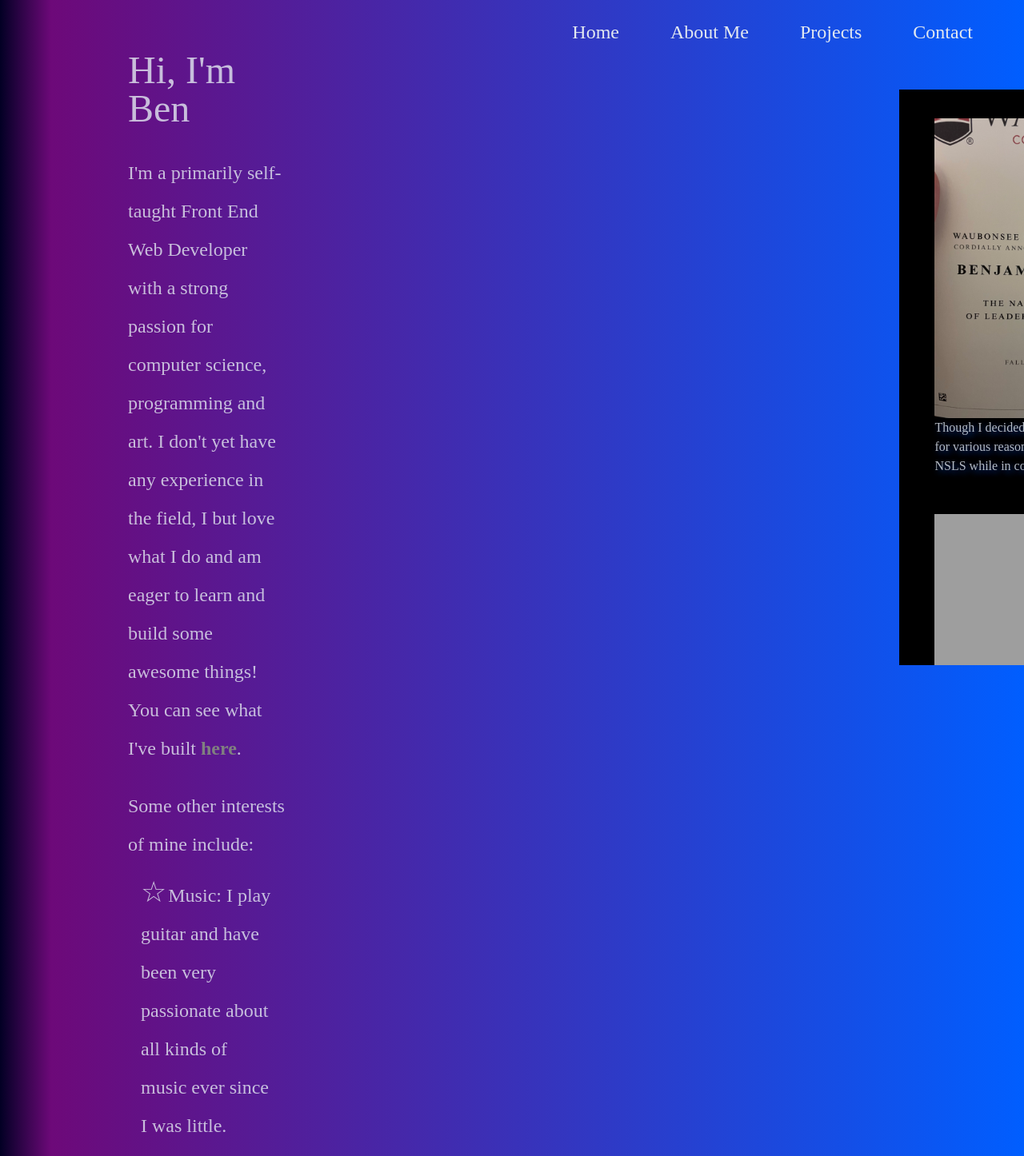
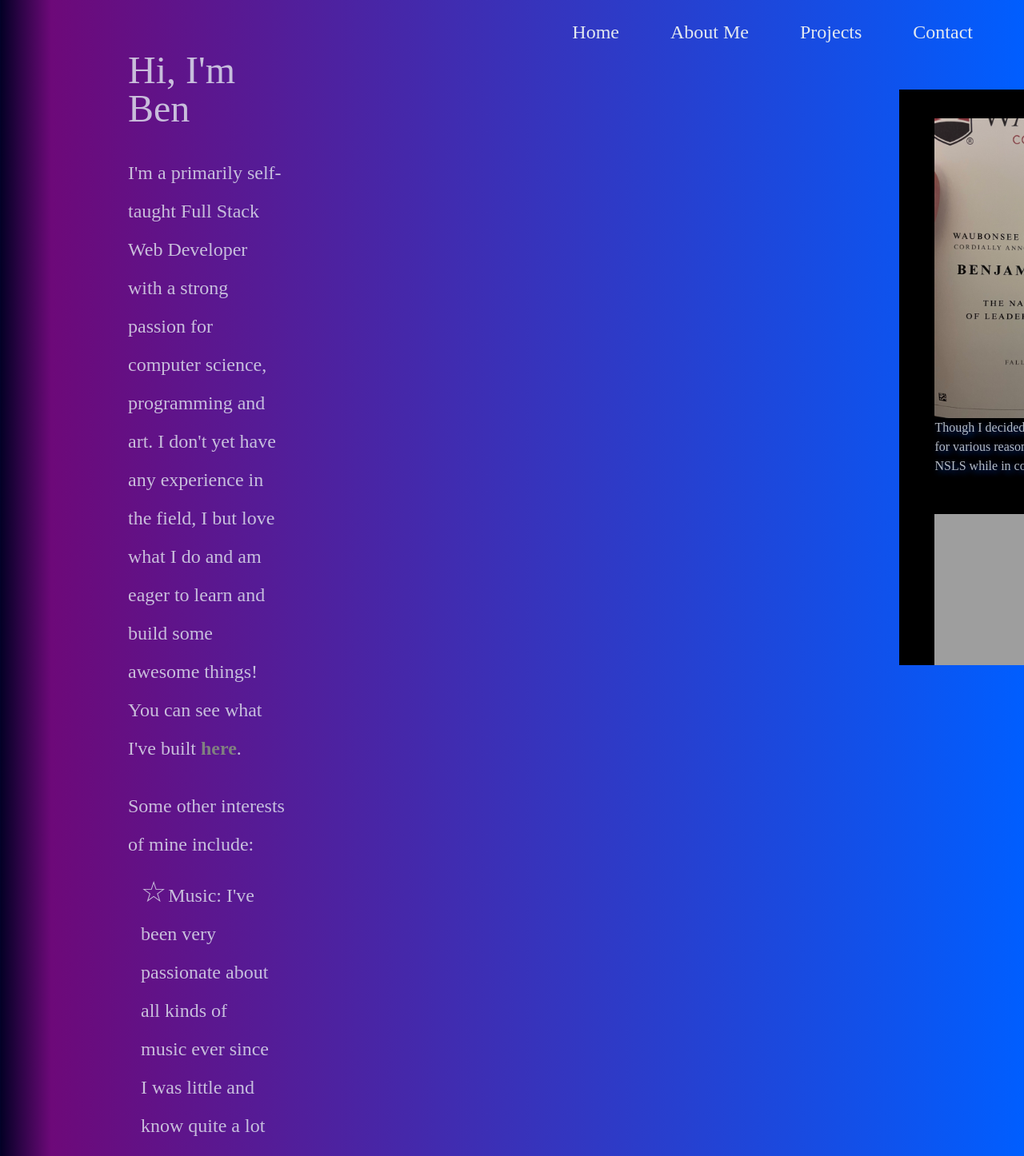
Before and after one commit to OblivionNoirV2/portfolio, a React (Create React App) app: page /about in a window 1280 px wide. Shown: the top 1446 px of the page at 80% size. Built offline with nearby package versions, Linux system fonts and the light colour scheme; grey boxes are pictures that could not be loaded; a web font is replaced by a local one.

Commit message:
update photo reel

```diff
--- a/src/about.tsx
+++ b/src/about.tsx
@@ -8,7 +8,7 @@ const About = () => {
         not-shadow leading-loose'>
                     <h1 className="flex justify-start text-5xl">Hi, I'm Ben</h1>
                     <p className="mt-8">
-                        I'm a primarily self-taught Front End Web Developer with a strong passion for
+                        I'm a primarily self-taught Full Stack Web Developer with a strong passion for
                         computer science, programming and art. I don't yet have any
                         experience in the field, I but love what I do and am eager to learn
                         and build some awesome things!
@@ -16,14 +16,19 @@ const About = () => {
                     </p>
                     <h2 className="mt-6">Some other interests of mine include:</h2>
                     <ol className="space-y-2 mt-2">
-                        <li className="no-hover"><span className="text-4xl pr-0.5">&#9734;</span>Music: I play guitar and have been very passionate
-                            about all kinds of music ever since I was little.</li>
+                        <li className="no-hover"><span className="text-4xl pr-0.5">&#9734;</span>Music:
+                            I've been very passionate
+                            about all kinds of music ever since I was little and know quite a lot about it.</li>
                         <li className="no-hover"><span className="text-4xl pr-0.5">&#9734;</span>Gaming: Building a gaming PC is actually what created
                             an interest in computer science and brought me here!</li>
                         <li className="no-hover"><span className="text-4xl pr-0.5">&#9734;</span>Anything that makes you think. I'm very interested in psychology
                             and media that makes you use your head or tells a great story.
                             My penchant for that combined with my interest in artistry
-                            and creation made front end web a good fit for me.</li>
+                            and creation made both sides of web a good fit for me.</li>
+                        <li className="no-hover"><span className="text-4xl pr-0.5">&#9734;</span>
+                            Learning! I love just learning new things. I'm especially interested in psychology, computer science and languages.
+                            I've been learning Japanese for about 9 months, at the time of writing this.
+                        </li>
                     </ol>
                 </section>
                 <section>
@@ -70,28 +75,10 @@ const Photos = () => {
                 </li>
                 <li>
                     <figure>
-                        <img src={require("./assets/guitar.jpeg")}
-                            alt="me playing guitar" />
-                        <figcaption>
-                            Guitar, one of my favorite hobbies. (Yes, that's a 9 string - it's a metal thing &#x1f3b8;)
-                        </figcaption>
-                    </figure>
-                </li>
-                <li>
-                    <figure>
                         <img src={require("./assets/tat.jpeg")}
                             alt="my binary tattoo" />
                         <figcaption>
                             My name in binary (shortened to "Ben")
-                        </figcaption>
-                    </figure>
-                </li>
-                <li>
-                    <figure>
-                        <img src={require("./assets/hobbes.jpeg")}
-                            alt="meeting terrance hobbes" />
-                        <figcaption>
-                            Meeting Terrance Hobbes, a legendary guitarist in the metal scene
                         </figcaption>
                     </figure>
                 </li>
@@ -104,6 +91,15 @@ const Photos = () => {
                         </figcaption>
                     </figure>
                 </li>
+                <li>
+                    <figure>
+                        <img src={require("./assets/catcode.jpeg")}
+                            alt="cat next to programming book" />
+                        <figcaption>
+                            My genius secretary.
+                        </figcaption>
+                    </figure>
+                </li>
             </ul>
         </main>
     );
```
